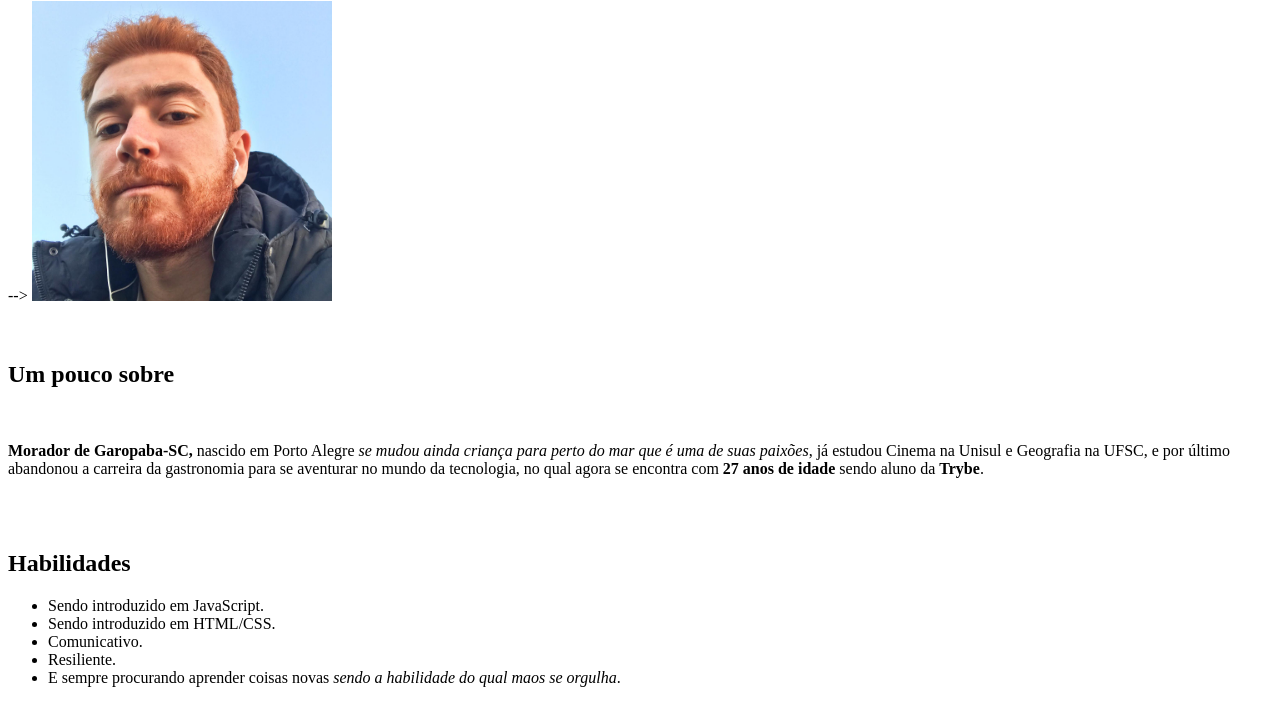
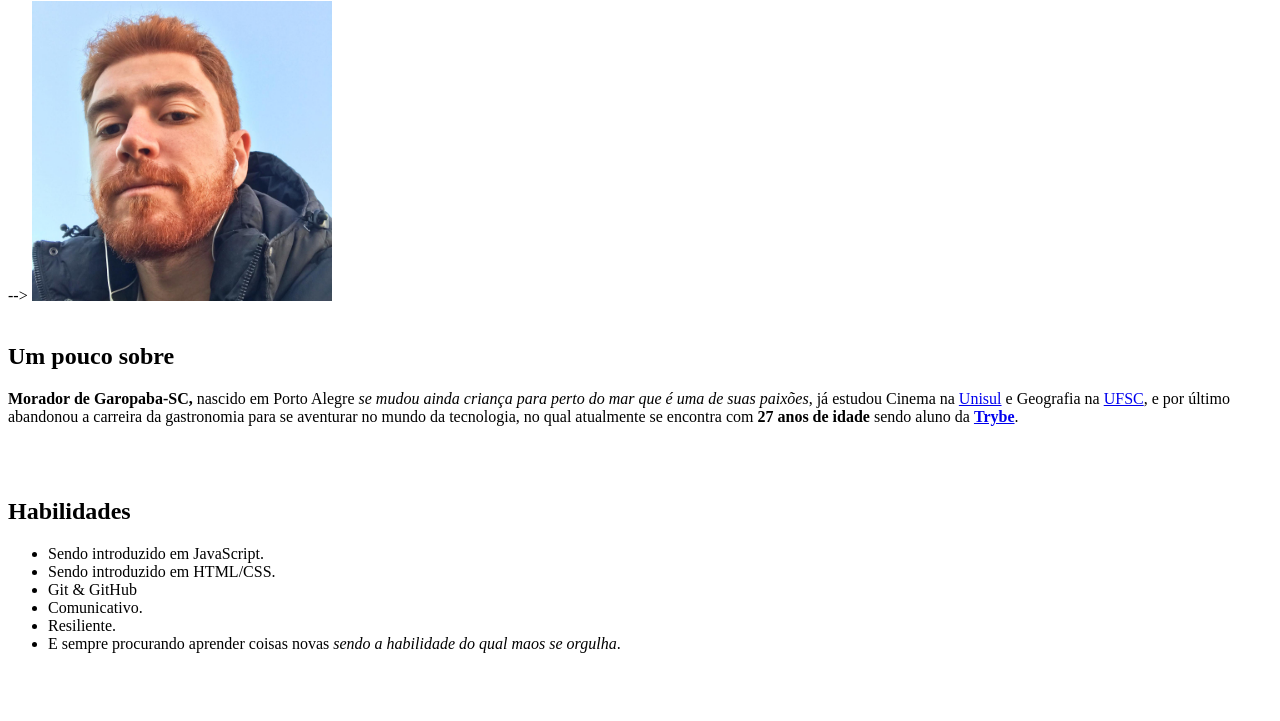
Before and after one commit to DenisDaros/DenisDaros.github.io, a plain HTML site: page index.html in a window 1280 px wide. Shown: the part 79-800 px from the top of the page. Drawn offline with Linux system fonts and the light colour scheme.

Commit message:
c3 adicionando links externos

```diff
--- a/index.html
+++ b/index.html
@@ -13,14 +13,14 @@
     300px">
     <br>
     <br>
-    <br>
     <!-- sessão 2 -->
     <h2> Um pouco sobre</h2>
-    <br>
     <p><strong>Morador de Garopaba-SC,</strong> nascido em Porto Alegre <em>se mudou ainda criança para perto do mar
-       que é uma de suas paixões</em>, já estudou Cinema na Unisul e Geografia na UFSC, e por último
-       abandonou a carreira da gastronomia para se aventurar no mundo da tecnologia, no qual agora
-       se encontra com <strong>27 anos de idade</strong> sendo aluno da <strong>Trybe</strong>.
+       que é uma de suas paixões</em>, já estudou Cinema na <a href="https://querobolsa.com.br/unisul-universidade-do-sul-de-santa-catarina"target="_blank">Unisul</a>
+       e Geografia na <a href="https://ufsc.br/"target="_blank">UFSC</a>, e por último
+       abandonou a carreira da gastronomia para se aventurar no mundo da tecnologia, no qual atualmente
+       se encontra com <strong>27 anos de idade</strong> sendo aluno da
+       <strong><a href="https://www.betrybe.com/?utm_source=google&utm_medium=cpc&utm_campaign=pmax&utm_content=ad1&gclid=CjwKCAjwopWSBhB6EiwAjxmqDXBHEaki0FyW3kGRwQ_jAZbNKvEVdAmk1nsvh0GFLp5_UqVAWCNjxBoCAjgQAvD_BwE"target="_blank">Trybe</a></strong>.
     </p>
     <!-- sessão 3 -->
     <br>
@@ -29,6 +29,7 @@
     <ul>
         <li>Sendo introduzido em JavaScript.</li>
         <li>Sendo introduzido em HTML/CSS.</li>
+        <li>Git & GitHub</li>
         <li>Comunicativo.</li>
         <li>Resiliente.</li>
         <li>E sempre procurando aprender coisas novas <em>sendo a habilidade do qual maos se orgulha</em>.</li>
```
